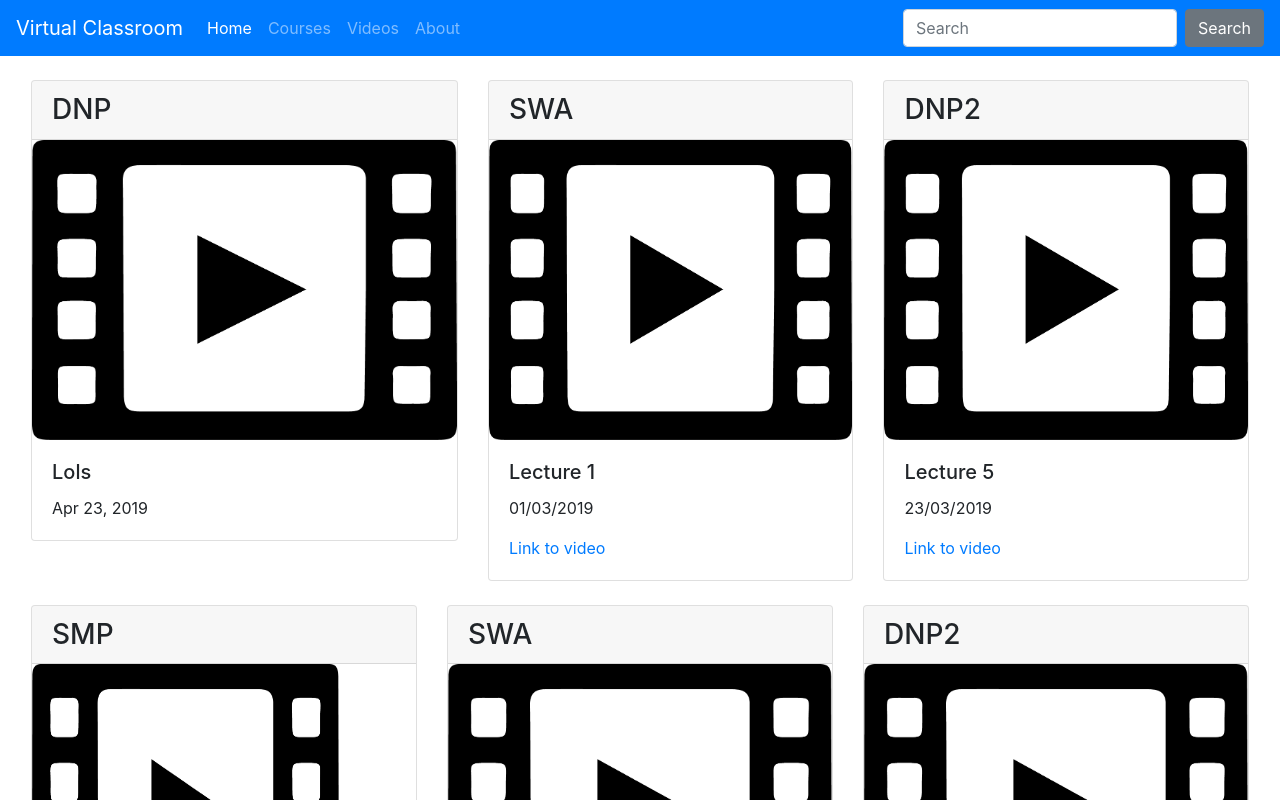
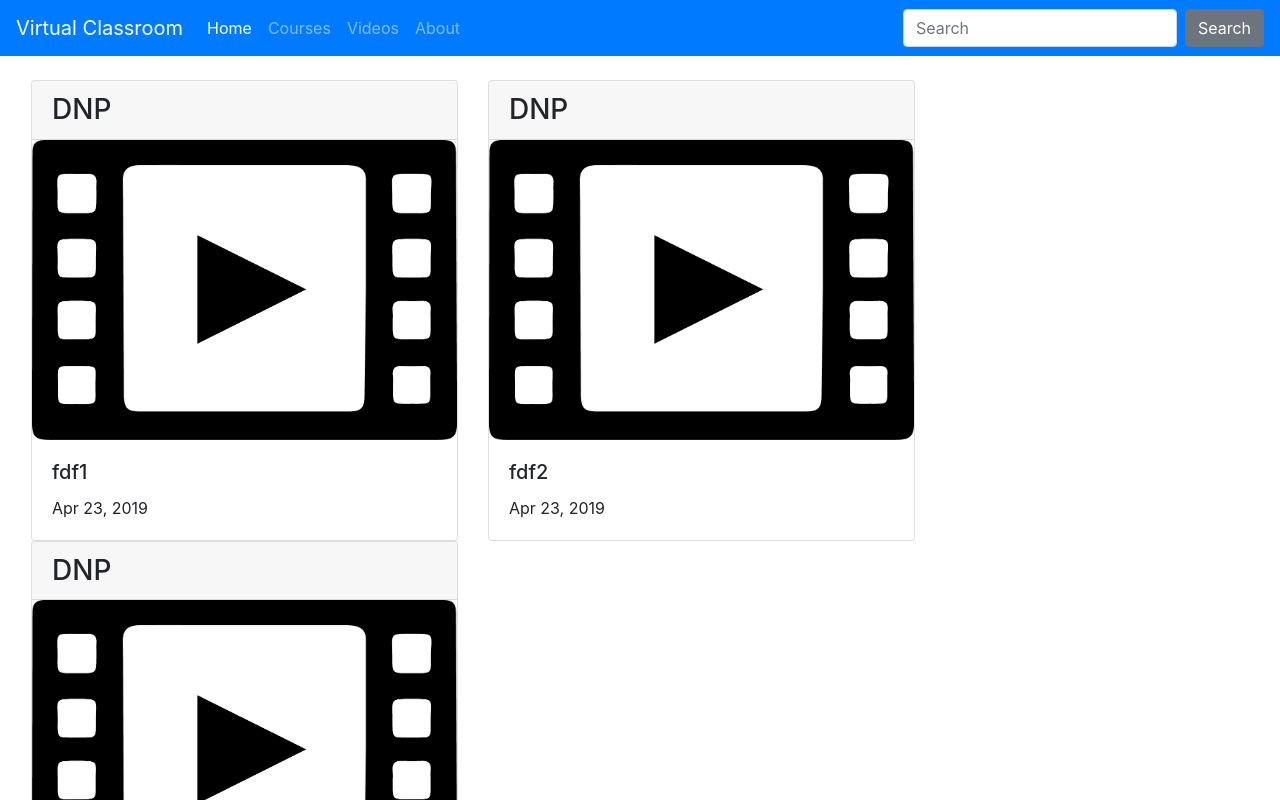
Before and after one commit to DVN237294/vc_frontend, an Angular app: page / in a window 1280 px wide. Shown: the top 800 px of the page. Built offline with nearby package versions, Linux system fonts and the light colour scheme.

Commit message:
video-tile to take video model class as input. Working on bindings

```diff
--- a/src/app/components/video-menu/video-menu.component.html
+++ b/src/app/components/video-menu/video-menu.component.html
@@ -1,26 +1,6 @@
 <br>
 <div class="card-deck">
-        <app-video-tile></app-video-tile>
-        <div class="card">
-                <h3 class="card-header">SWA</h3>
-                <img style="height: 300px; width: 100%; display: block;" src="assets\video.jpeg"  class="card-img-top">
-          <div class="card-body">
-            <h5 class="card-title">Lecture 1</h5>
-            <p class="card-text">01/03/2019</p>
-            <a href="http://www.google.com">Link to video</a>
-          </div>
-        </div>
-        <div class="card">
-                <h3 class="card-header">DNP2</h3>
-                <img style="height: 300px; width: 100%; display: block;" src="assets\video.jpeg"  class="card-img-top">
-          <div class="card-body">
-            <h5 class="card-title">Lecture 5</h5>
-            <p class="card-text">23/03/2019</p>
-            <a href="http://www.google.com">Link to video</a>
-          </div>
-
-        </div>
-
+        <app-video-tile *ngFor="let video of videos" [video]="video"></app-video-tile>
       </div>
       <br>
       <div class="card-deck">
--- a/src/app/components/video-menu/video-menu.component.ts
+++ b/src/app/components/video-menu/video-menu.component.ts
@@ -1,4 +1,5 @@
 import { Component, OnInit } from '@angular/core';
+import { Video } from 'src/service';
 
 @Component({
   selector: 'app-video-menu',
@@ -7,9 +8,31 @@ import { Component, OnInit } from '@angular/core';
 })
 export class VideoMenuComponent implements OnInit {
 
+  videos:Video[]
   constructor() { }
 
   ngOnInit() {
+    this.videos = [
+      {
+        id: 1,
+        url: "testing",
+        duration: 333,
+        name: "fdf1"
+      },
+      {
+        id: 2,
+        url: "testing2",
+        duration: 333,
+        name: "fdf2"
+      },
+
+      {
+        id: 3,
+        url: "testing3",
+        duration: 333,
+        name: "fdf3"
+      }
+    ];
   }
 
 }
--- a/src/app/components/video-tile/video-tile.component.html
+++ b/src/app/components/video-tile/video-tile.component.html
@@ -2,7 +2,7 @@
     <h3 class="card-header">{{videoSubject}}</h3>
     <img style="height: 300px; width: 100%; display: block;" [src]="thumbnailUrl"  class="card-img-top">
     <div class="card-body">
-        <h5 class="card-title">{{videoName}}</h5>
+        <h5 class="card-title">{{video.name}}</h5>
         <p class="card-text">{{videoDate | date}}</p>
     </div>
 </div>
```
